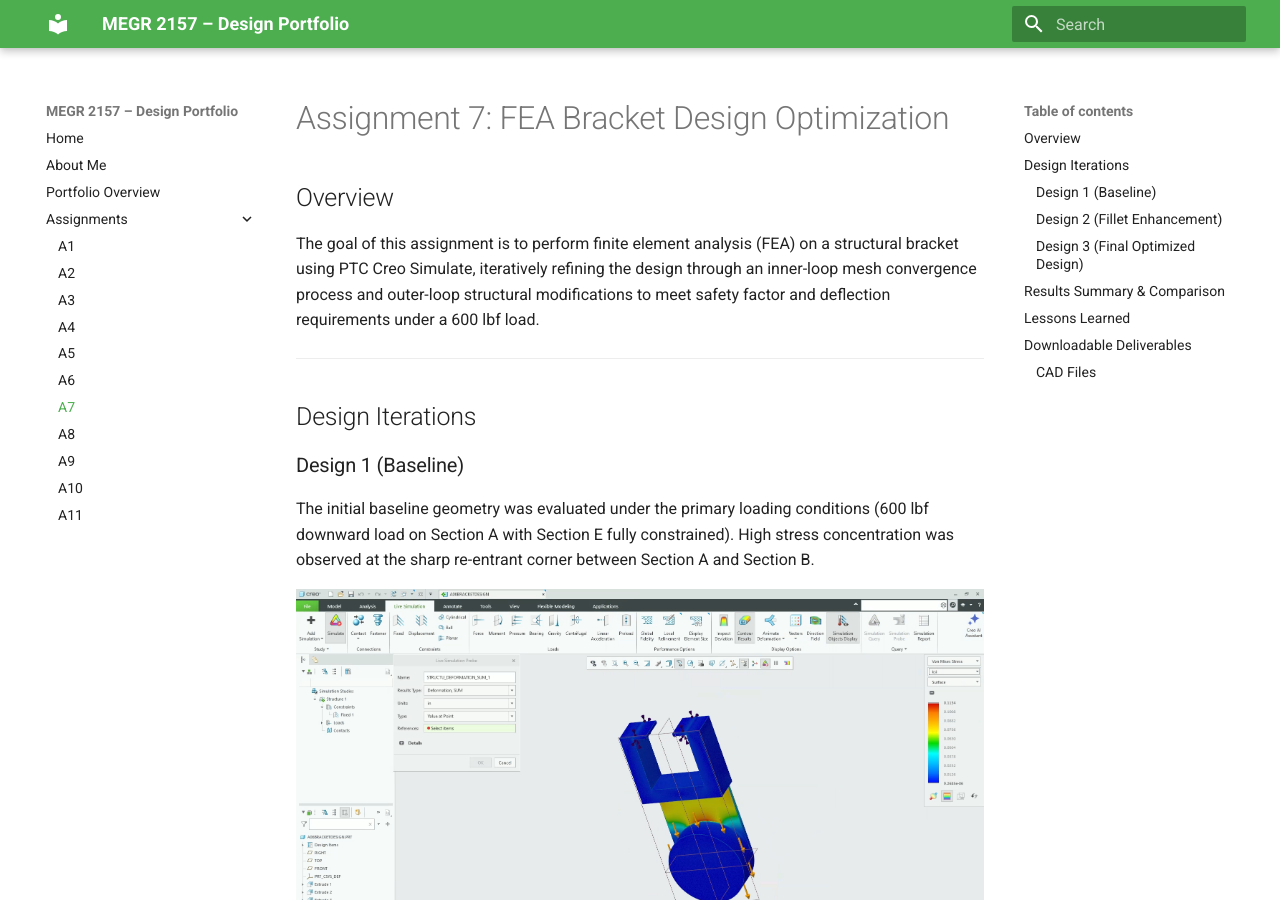
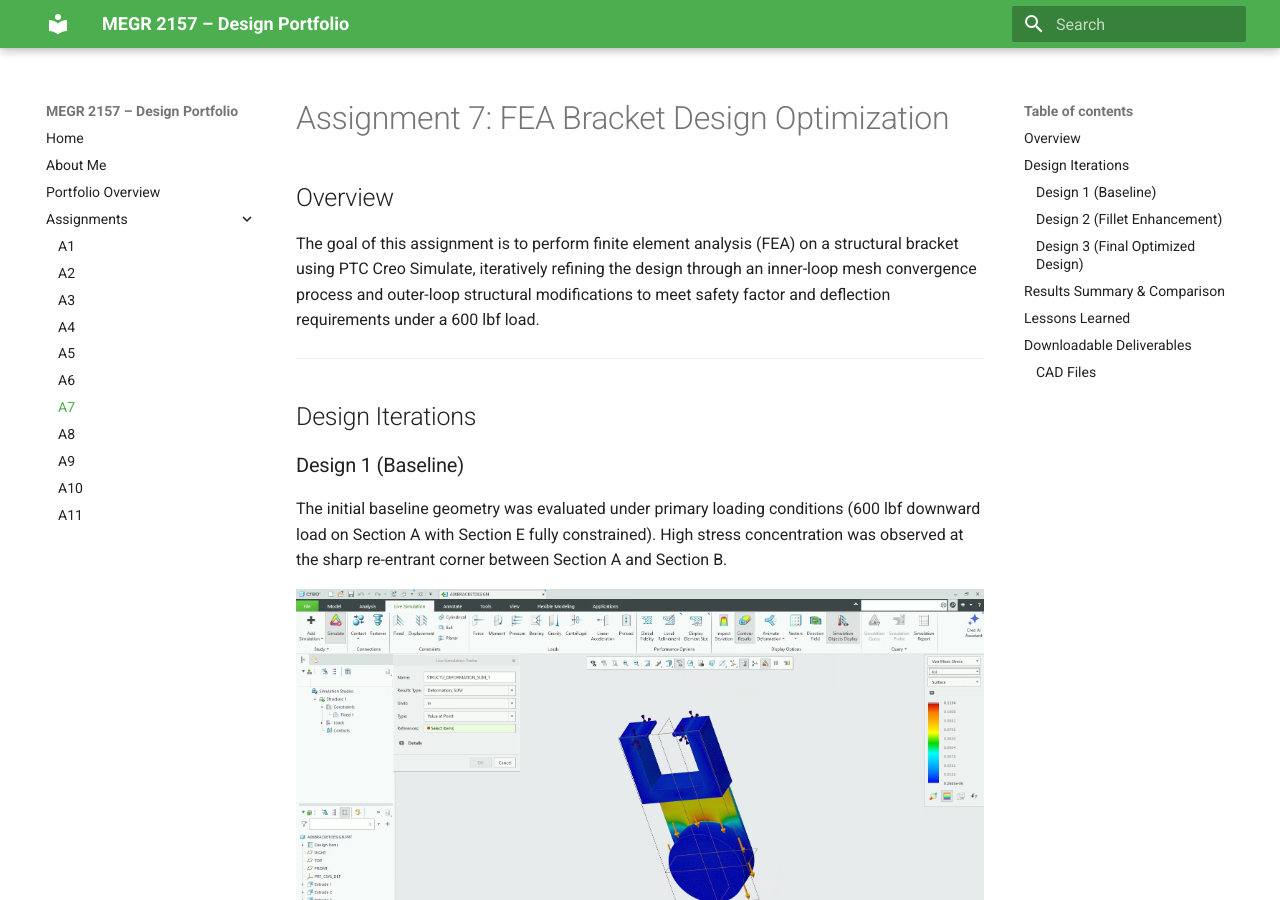
Before and after one commit to njablons/MEGR-2156-Portfolio, an MkDocs documentation site: the page built from docs/assignments/A07/index.md, in a window 1280 px wide and 900 px high. Built offline with MkDocs 1.6.1 and Material for MkDocs 9.7.7, drawn with Linux system fonts in a browser that asks for light colours; some of the changed text lies outside the part shown.

Commit message:
Update index.md

```diff
--- a/docs/assignments/A07/index.md
+++ b/docs/assignments/A07/index.md
@@ -8,7 +8,7 @@ The goal of this assignment is to perform finite element analysis (FEA) on a str
 ## Design Iterations
 
 ### Design 1 (Baseline)
-The initial baseline geometry was evaluated under the primary loading conditions (600 lbf downward load on Section A with Section E fully constrained). High stress concentration was observed at the sharp re-entrant corner between Section A and Section B.
+The initial baseline geometry was evaluated under primary loading conditions (600 lbf downward load on Section A with Section E fully constrained). High stress concentration was observed at the sharp re-entrant corner between Section A and Section B.
 
 ![Design 1 Von Mises Stress](Screenshot%202026-10-21%20200028.png)
 *Figure 1: Design 1 Von Mises Stress Contour Plot*
```
Also changed, not shown: other parts of docs/assignments/A07/index.md (+2 -2 lines).
